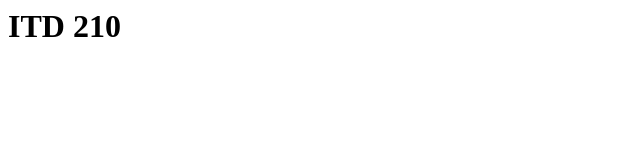
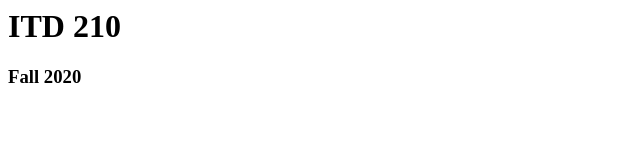
Before and after one commit to Sreynolds5006/ITD210Fall2020, a plain HTML site: page index.html in a window 1280 px wide. Shown: the whole page, without its empty margins (0-640 px from the left). Drawn offline with Linux system fonts and the light colour scheme.

Commit message:
Update index.html

```diff
--- a/index.html
+++ b/index.html
@@ -1,5 +1,6 @@
 <html>
   <body>
     <h1>ITD 210</h1>
+    <h3>Fall 2020</h3>
   </body>
 </html>
```
